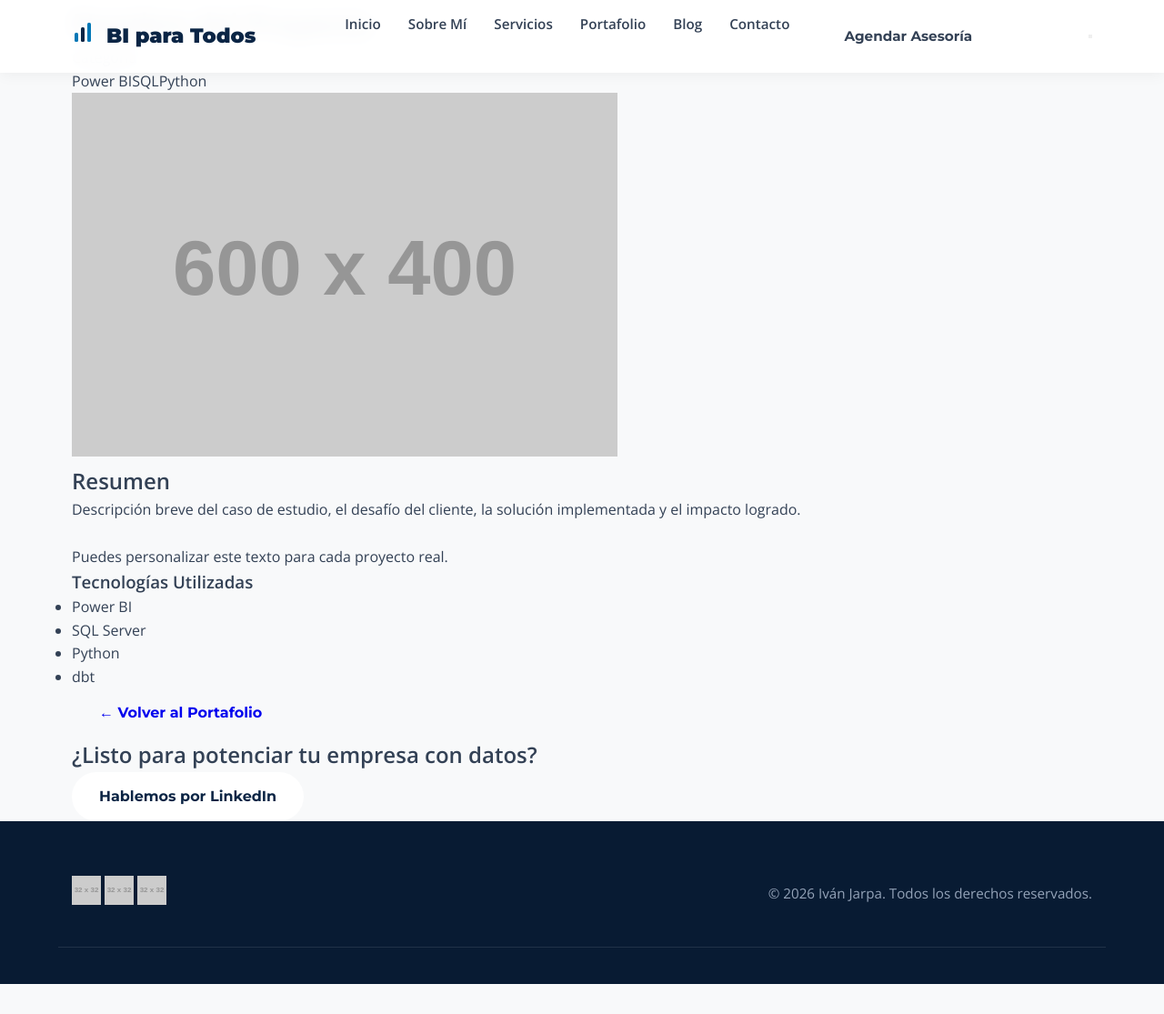
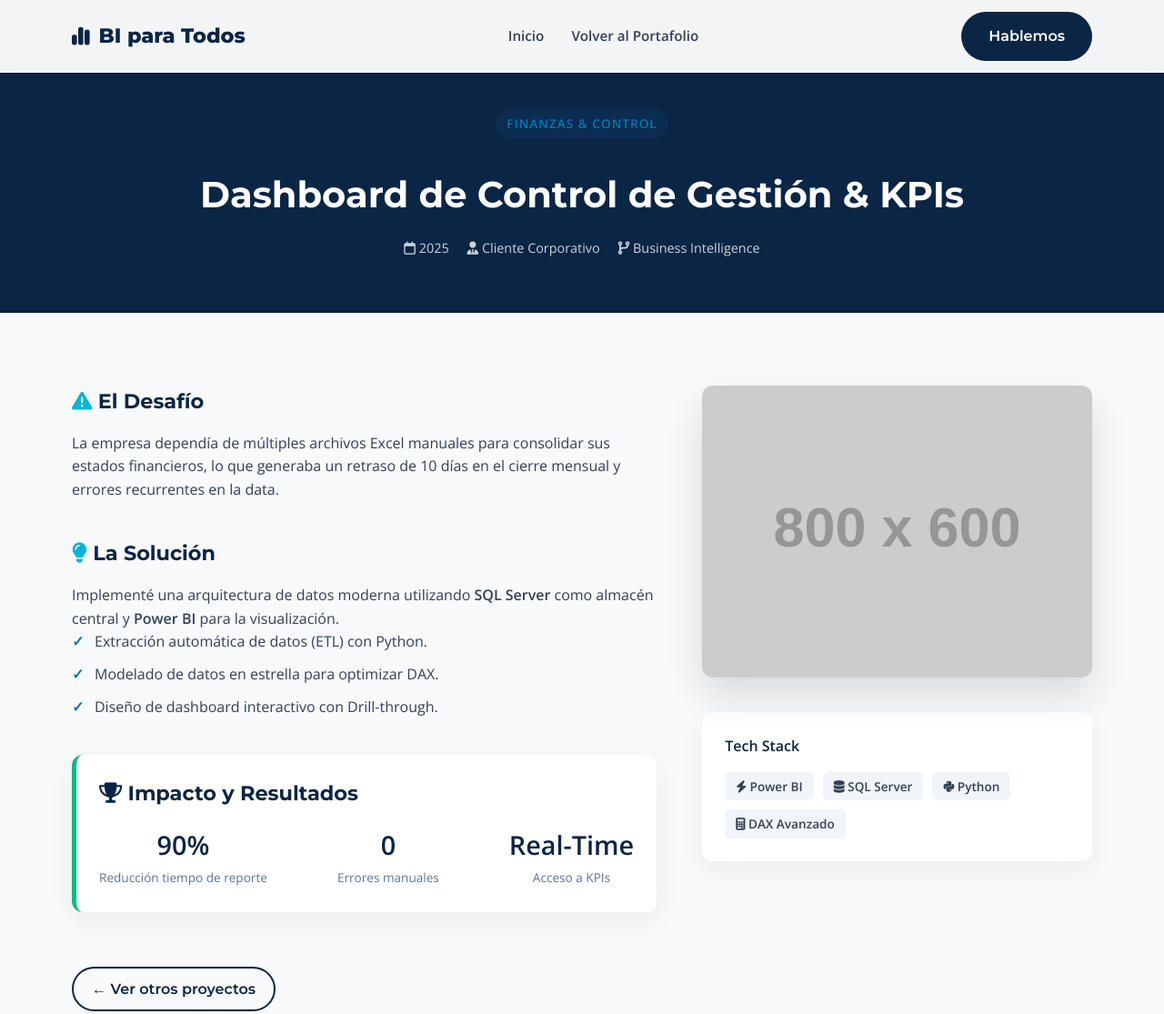
Before and after one commit to ijarpa/ijarpa.github.io, a plain HTML site: page project-details.html in a window 1280 px wide. Shown: the top 1115 px of the page at 91% size. Before the commit the page ends 1082 px from the top, so only its background shows below. Drawn offline with nearby package versions, Linux system fonts and the light colour scheme; placeholder pictures from the web are drawn by us.

Commit message:
versio final sin datos reales. falta completar con datos reales, dashboards, imagenes y proyectos

```diff
--- a/css/styles.css
+++ b/css/styles.css
@@ -119,7 +119,13 @@ body { font-family: var(--font-body); color: var(--color-text); background: var(
 
 /* --- PORTAFOLIO (Grid Mejorado) --- */
 .portfolio-grid { display: grid; grid-template-columns: repeat(auto-fit, minmax(320px, 1fr)); gap: 30px; }
-.project-card { background: white; border-radius: 16px; overflow: hidden; box-shadow: var(--shadow-soft); transition: all 0.3s; group; }
+.project-card {
+  background: white;
+  border-radius: 16px;
+  overflow: hidden;
+  box-shadow: var(--shadow-soft);
+  transition: all 0.3s;
+}
 .project-card:hover { transform: translateY(-5px); box-shadow: var(--shadow-hover); }
 .project-img-wrapper { position: relative; overflow: hidden; height: 220px; }
 .project-img-wrapper img { width: 100%; height: 100%; object-fit: cover; transition: transform 0.5s; }
@@ -163,3 +169,94 @@ body { font-family: var(--font-body); color: var(--color-text); background: var(
     .nav-links.active { left: 0; }
     .nav-actions .btn { display: none; } /* Ocultar CTA en mobile menú cerrado */
 }
+
+/* --- AÑADIR ESTO AL FINAL DE TU CSS ACTUAL --- */
+
+/* Estilos Específicos para Project Details Page */
+.project-header {
+    background: var(--color-primary);
+    color: white;
+    padding: 120px 0 60px 0;
+    text-align: center;
+}
+.project-header h1 {
+    font-size: 2.5rem;
+    font-family: var(--font-heading);
+    margin: 15px 0;
+}
+.project-meta {
+    display: flex;
+    justify-content: center;
+    gap: 20px;
+    opacity: 0.8;
+    font-size: 0.9rem;
+}
+.project-grid-layout {
+    display: grid;
+    grid-template-columns: 1.2fr 0.8fr; /* Izquierda más ancha */
+    gap: 50px;
+    align-items: start;
+}
+.content-block { margin-bottom: 40px; }
+.content-block h3 { color: var(--color-primary); margin-bottom: 15px; font-size: 1.4rem; font-family: var(--font-heading); }
+.check-list { list-style: none; padding-left: 0; }
+.check-list li { position: relative; padding-left: 25px; margin-bottom: 10px; }
+.check-list li::before { content: '✓'; color: var(--color-secondary); font-weight: bold; position: absolute; left: 0; }
+.result-box { background: white; padding: 25px; border-radius: 12px; border-left: 5px solid #10B981; box-shadow: var(--shadow-soft); }
+.stats-grid { display: flex; justify-content: space-between; margin-top: 15px; text-align: center; }
+.stat-number { display: block; font-size: 1.8rem; font-weight: 800; color: var(--color-primary); }
+.stat-desc { font-size: 0.85rem; color: #64748B; }
+
+.project-sidebar img { width: 100%; border-radius: 12px; box-shadow: var(--shadow-hover); margin-bottom: 30px; }
+.sidebar-widget { background: white; padding: 25px; border-radius: 12px; box-shadow: var(--shadow-soft); }
+.sidebar-widget h4 { margin-bottom: 15px; color: var(--color-primary); }
+.tech-tags { display: flex; flex-wrap: wrap; gap: 10px; }
+.tag { background: #F1F5F9; padding: 5px 12px; border-radius: 6px; font-size: 0.85rem; font-weight: 600; color: var(--color-text); }
+.btn-outline-dark { border: 2px solid var(--color-primary); color: var(--color-primary); padding: 10px 20px; border-radius: 50px; text-decoration: none; font-weight: 600; display: inline-block; margin-top: 20px; transition: 0.3s; }
+.btn-outline-dark:hover { background: var(--color-primary); color: white; }
+
+
+/* --- SOLUCIÓN RESPONSIVE HERO Y MÓVILES (CRÍTICO) --- */
+@media (max-width: 900px) {
+    /* Navbar fixed reset */
+    .hero {
+        padding-top: 140px; /* Más espacio arriba porque el nav es fixed */
+        height: auto;       /* IMPORTANTE: Altura automática para que crezca */
+        min-height: auto;
+        display: block;     /* Quitamos flex centrado para manejar padding manual */
+        background-attachment: scroll; /* Mejor performance en movil */
+    }
+
+    .hero-container {
+        padding-bottom: 40px;
+    }
+
+    .hero-content h1 {
+        font-size: 2.2rem; /* Texto más pequeño */
+    }
+
+    /* Solución Tarjetas Flotantes en Móvil */
+    .hero-cards-container {
+        position: static; /* YA NO FLOTAN ABSOLUTAMENTE */
+        transform: none;  /* Quitamos cualquier centrado forzado */
+        margin-top: 20px;
+        flex-direction: column; /* Apiladas verticalmente */
+        padding: 0 20px 60px 20px; /* Padding abajo para respirar */
+        gap: 20px;
+    }
+
+    .hero-card {
+        width: 100%;
+        max-width: 100%; /* Ocupar todo el ancho disponible */
+        margin-bottom: 0;
+    }
+
+    /* Ajustes Página Proyectos Móvil */
+    .project-grid-layout {
+        grid-template-columns: 1fr; /* Una sola columna */
+        gap: 30px;
+    }
+    .project-sidebar {
+        order: -1; /* Poner la imagen arriba del texto en móviles */
+    }
+}
--- a/project-details.html
+++ b/project-details.html
@@ -4,84 +4,125 @@
     <meta charset="UTF-8">
     <meta name="viewport" content="width=device-width, initial-scale=1.0">
     <title>Detalle de Proyecto | BI para Todos</title>
-    <meta name="description" content="Caso de estudio de proyecto de BI por Iván Jarpa.">
+    <meta name="description" content="Caso de estudio de Business Intelligence y Data Analytics.">
+
+    <link href="https://fonts.googleapis.com/css2?family=Montserrat:wght@400;600;700;800&family=Open+Sans:wght@400;600&display=swap" rel="stylesheet">
+    <link rel="stylesheet" href="https://cdnjs.cloudflare.com/ajax/libs/font-awesome/6.4.2/css/all.min.css">
     <link rel="stylesheet" href="css/styles.css">
-    <link rel="icon" href="images/favicon.ico">
-    <script defer src="js/main.js"></script>
-    <link href="https://fonts.googleapis.com/css2?family=Montserrat:wght@700;900&family=Open+Sans:wght@400;600&display=swap" rel="stylesheet">
 </head>
 <body>
+
     <header class="navbar">
-        <div class="container nav-content">
+        <nav class="container nav-content">
             <a href="index.html" class="logo">
-                <span class="logo-icon">
-                    <svg width="28" height="28" viewBox="0 0 28 28" fill="none" xmlns="http://www.w3.org/2000/svg">
-                        <rect x="3" y="15" width="4" height="10" rx="1.5" fill="#0077B6"/>
-                        <rect x="10" y="9" width="4" height="16" rx="1.5" fill="#0B2545"/>
-                        <rect x="17" y="4" width="4" height="21" rx="1.5" fill="#0077B6"/>
-                    </svg>
-                </span>
-                <span class="logo-text">BI para Todos</span>
+                <i class="fa-solid fa-chart-simple logo-icon"></i>
+                BI para Todos
             </a>
-            <nav class="nav-links">
-                <a href="index.html#inicio">Inicio</a>
-                <a href="index.html#sobre-mi">Sobre Mí</a>
-                <a href="index.html#servicios">Servicios</a>
-                <a href="index.html#portafolio">Portafolio</a>
-                <a href="#" class="disabled">Blog</a>
-                <a href="index.html#contacto">Contacto</a>
-                <a href="index.html#contacto" class="btn cta">Agendar Asesoría</a>
-            </nav>
-            <button class="nav-toggle" aria-label="Abrir menú">
-                <span></span><span></span><span></span>
-            </button>
+            <ul class="nav-links" id="navLinks">
+                <li><a href="index.html">Inicio</a></li>
+                <li><a href="index.html#portafolio">Volver al Portafolio</a></li>
+            </ul>
+            <div class="nav-actions">
+                <a href="index.html#contacto" class="btn btn-primary">Hablemos</a>
+                <button class="hamburger" id="hamburgerBtn" aria-label="Abrir menú">
+                    <span class="bar"></span><span class="bar"></span><span class="bar"></span>
+                </button>
+            </div>
+        </nav>
+    </header>
+
+    <header class="project-header">
+        <div class="container">
+            <span class="badge">Finanzas & Control</span>
+            <h1>Dashboard de Control de Gestión & KPIs</h1>
+            <div class="project-meta">
+                <span><i class="fa-regular fa-calendar"></i> 2025</span>
+                <span><i class="fa-solid fa-user-tie"></i> Cliente Corporativo</span>
+                <span><i class="fa-solid fa-code-branch"></i> Business Intelligence</span>
+            </div>
         </div>
     </header>
-    <main class="project-detail-main">
-        <div class="container project-detail-container">
-            <div class="project-detail-header">
-                <h1>Nombre del Proyecto</h1>
-                <span class="project-category">Categoría</span>
-                <div class="project-tags">
-                    <span>Power BI</span><span>SQL</span><span>Python</span>
+
+    <main class="section project-body">
+        <div class="container project-grid-layout">
+
+            <div class="project-content">
+                <div class="content-block">
+                    <h3><i class="fa-solid fa-triangle-exclamation text-accent"></i> El Desafío</h3>
+                    <p>La empresa dependía de múltiples archivos Excel manuales para consolidar sus estados financieros, lo que generaba un retraso de 10 días en el cierre mensual y errores recurrentes en la data.</p>
                 </div>
+
+                <div class="content-block">
+                    <h3><i class="fa-solid fa-lightbulb text-accent"></i> La Solución</h3>
+                    <p>Implementé una arquitectura de datos moderna utilizando <strong>SQL Server</strong> como almacén central y <strong>Power BI</strong> para la visualización.</p>
+                    <ul class="check-list">
+                        <li>Extracción automática de datos (ETL) con Python.</li>
+                        <li>Modelado de datos en estrella para optimizar DAX.</li>
+                        <li>Diseño de dashboard interactivo con Drill-through.</li>
+                    </ul>
+                </div>
+
+                <div class="content-block result-box">
+                    <h3><i class="fa-solid fa-trophy"></i> Impacto y Resultados</h3>
+                    <div class="stats-grid">
+                        <div class="stat-item">
+                            <span class="stat-number">90%</span>
+                            <span class="stat-desc">Reducción tiempo de reporte</span>
+                        </div>
+                        <div class="stat-item">
+                            <span class="stat-number">0</span>
+                            <span class="stat-desc">Errores manuales</span>
+                        </div>
+                        <div class="stat-item">
+                            <span class="stat-number">Real-Time</span>
+                            <span class="stat-desc">Acceso a KPIs</span>
+                        </div>
+                    </div>
+                </div>
+
+                <a href="index.html#portafolio" class="btn btn-outline-dark">← Ver otros proyectos</a>
             </div>
-            <div class="project-detail-body">
-                <div class="project-detail-image">
-                    <img src="https://placehold.co/600x400?text=Imagen+del+Proyecto" alt="Imagen del proyecto">
+
+            <aside class="project-sidebar">
+                <div class="project-main-image">
+                    <img src="https://placehold.co/800x600/F1F5F9/0B2545?text=Dashboard+Power+BI" alt="Captura del Dashboard">
                 </div>
-                <div class="project-detail-description">
-                    <h2>Resumen</h2>
-                    <p>Descripción breve del caso de estudio, el desafío del cliente, la solución implementada y el impacto logrado. <br><br> Puedes personalizar este texto para cada proyecto real.</p>
-                    <h3>Tecnologías Utilizadas</h3>
-                    <ul>
-                        <li>Power BI</li>
-                        <li>SQL Server</li>
-                        <li>Python</li>
-                        <li>dbt</li>
-                    </ul>
-                    <a href="index.html#portafolio" class="btn btn-outline">← Volver al Portafolio</a>
+
+                <div class="sidebar-widget">
+                    <h4>Tech Stack</h4>
+                    <div class="tech-tags">
+                        <span class="tag"><i class="fa-solid fa-bolt"></i> Power BI</span>
+                        <span class="tag"><i class="fa-solid fa-database"></i> SQL Server</span>
+                        <span class="tag"><i class="fa-brands fa-python"></i> Python</span>
+                        <span class="tag"><i class="fa-solid fa-calculator"></i> DAX Avanzado</span>
+                    </div>
                 </div>
-            </div>
+            </aside>
+
         </div>
     </main>
-    <section class="cta-final">
-        <div class="container cta-content">
-            <h2>¿Listo para potenciar tu empresa con datos?</h2>
-            <a href="https://www.linkedin.com/in/ijarpa/" target="_blank" class="btn btn-light">Hablemos por LinkedIn</a>
+
+    <section class="cta-section">
+        <div class="container">
+            <h2>¿Tienes un desafío similar?</h2>
+            <p>Transformemos tus datos en activos estratégicos.</p>
+            <a href="https://linkedin.com/in/ijarpa" target="_blank" class="btn btn-light">Contactar en LinkedIn</a>
         </div>
     </section>
+
     <footer class="footer">
         <div class="container footer-content">
-            <div class="footer-links">
-                <a href="https://www.linkedin.com/in/ijarpa/" target="_blank" aria-label="LinkedIn"><img src="https://placehold.co/32x32?text=IN" alt="LinkedIn"></a>
-                <a href="https://github.com/ijarpa" target="_blank" aria-label="GitHub"><img src="https://placehold.co/32x32?text=GH" alt="GitHub"></a>
-                <a href="https://www.youtube.com/@ijarpa" target="_blank" aria-label="YouTube"><img src="https://placehold.co/32x32?text=YT" alt="YouTube"></a>
+            <div class="footer-brand">
+                <h3>BI para Todos</h3>
+                <p>&copy; 2026 Iván Jarpa.</p>
             </div>
-            <div class="footer-copy">
-                &copy; 2026 Iván Jarpa. Todos los derechos reservados.
+            <div class="footer-socials">
+                <a href="#"><i class="fab fa-linkedin"></i></a>
+                <a href="#"><i class="fab fa-github"></i></a>
             </div>
         </div>
     </footer>
+
+    <script src="js/main.js"></script>
 </body>
 </html>
```
Also changed, not shown: index.html (+1 -1 lines).
